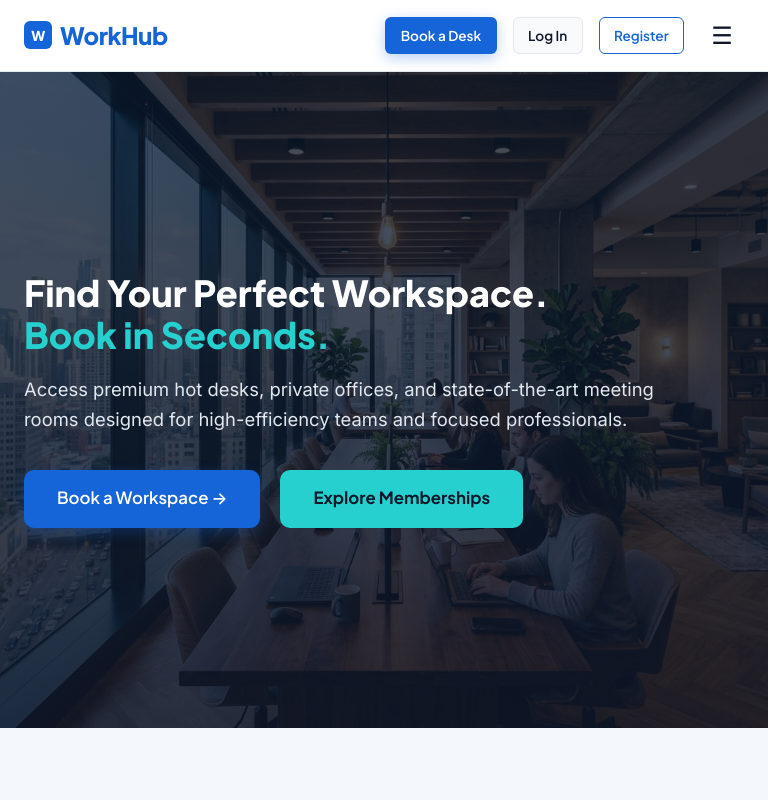
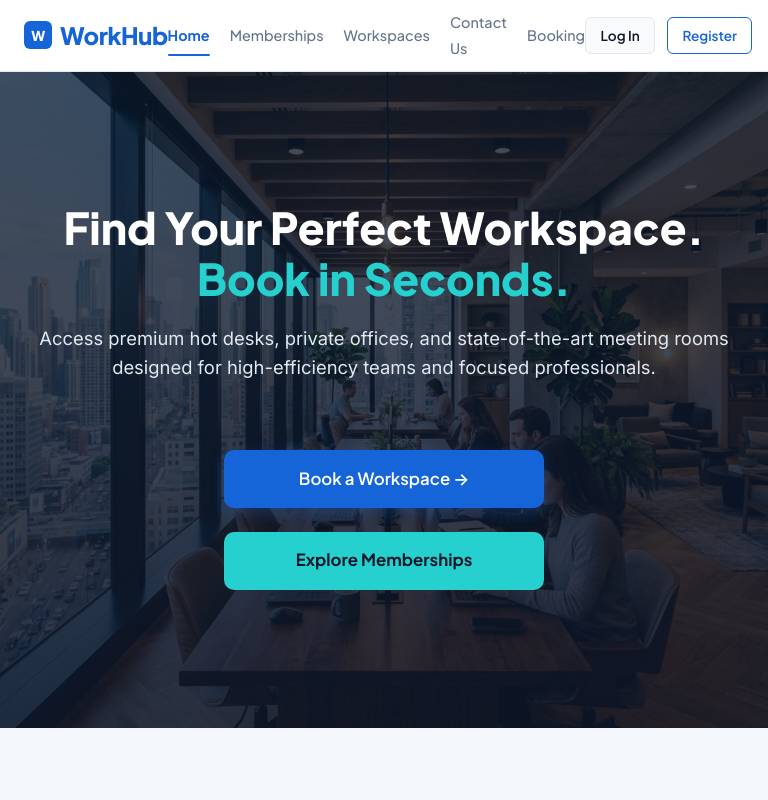
Before and after one commit to vhema8472/VisionX, a plain HTML site: page index.html in a window 768 px wide. Shown: the top 800 px of the page. Drawn offline with Linux system fonts and the light colour scheme.

Commit message:
responsive header

```diff
--- a/css/global.css
+++ b/css/global.css
@@ -685,14 +685,61 @@ input:checked + .toggle-slider:before {
 }
 
 /* Responsive Media Queries */
-@media (max-width: 1024px) {
+
+/* Tablet & Mobile Views (< 1024px) */
+@media (max-width: 1023.98px) {
   .footer-container {
     grid-template-columns: 1fr 1fr;
     gap: 2.5rem;
   }
+
+  /* Hide "Book a Desk" button ONLY on Tablet & Mobile views (< 1024px) */
+  .header-actions > .btn-primary,
+  .header-actions > a[href="workspace.html"].btn-primary,
+  .header-actions > a[href*="workspace"].btn {
+    display: none !important;
+  }
 }
 
-@media (max-width: 768px) {
+/* Tablet View Specifics (768px – 1023px) */
+@media (min-width: 768px) and (max-width: 1023.98px) {
+  .site-header {
+    height: var(--header-height);
+  }
+
+  .header-container {
+    padding: 0 1.5rem;
+  }
+
+  .nav-menu {
+    display: flex !important;
+    position: static;
+    flex-direction: row;
+    padding: 0;
+    gap: 1.25rem;
+    box-shadow: none;
+    border-bottom: none;
+    background: transparent;
+    max-height: none;
+  }
+
+  .nav-link {
+    font-size: 0.9rem;
+  }
+
+  .mobile-toggle {
+    display: none !important;
+  }
+
+  .header-actions {
+    display: flex;
+    align-items: center;
+    gap: 0.75rem;
+  }
+}
+
+/* Mobile View Specifics (< 768px) */
+@media (max-width: 767.98px) {
   .site-header {
     height: auto;
     min-height: var(--header-height);
@@ -721,7 +768,7 @@ input:checked + .toggle-slider:before {
   }
 
   .mobile-toggle {
-    display: flex;
+    display: flex !important;
     align-items: center;
     justify-content: center;
     min-width: 44px;
@@ -749,7 +796,7 @@ input:checked + .toggle-slider:before {
   }
 
   .btn {
-    padding: 0.65rem 1rem;
+    padding: 0.5rem 0.85rem;
     font-size: 0.85rem;
   }
 
@@ -759,8 +806,12 @@ input:checked + .toggle-slider:before {
 }
 
 @media (max-width: 360px) {
-  .header-actions .btn-outline,
-  .header-actions .btn-secondary {
-    display: none;
+  .header-actions {
+    gap: 0.35rem;
+  }
+
+  .btn-sm {
+    padding: 0.4rem 0.65rem;
+    font-size: 0.8rem;
   }
 }
--- a/css/home.css
+++ b/css/home.css
@@ -343,15 +343,68 @@
 }
 
 /* Responsive */
-@media (max-width: 1024px) {
-  .hero-title { font-size: 2.75rem; }
+@media (max-width: 1023.98px) {
+  .hero-section {
+    padding: 4rem 1.5rem;
+    text-align: center;
+  }
+
+  .hero-container {
+    display: flex;
+    justify-content: center;
+  }
+
+  .hero-content {
+    max-width: 700px;
+    text-align: center;
+    display: flex;
+    flex-direction: column;
+    align-items: center;
+  }
+
+  .hero-title {
+    font-size: 2.75rem;
+  }
+
+  /* Explore Membership button on its own separate row below hero content */
+  .hero-actions {
+    display: flex;
+    flex-direction: column;
+    align-items: center;
+    width: 100%;
+    gap: 1rem;
+    margin-top: 2rem;
+  }
+
+  .hero-actions .btn {
+    width: 100%;
+    max-width: 320px;
+    justify-content: center;
+    text-align: center;
+  }
+
+  .hero-actions .btn-teal-light,
+  .hero-actions a[href*="membership"] {
+    margin-top: 0.5rem;
+    margin-bottom: 0.5rem;
+    display: inline-flex;
+    justify-content: center;
+    align-items: center;
+    width: 100%;
+    max-width: 320px;
+  }
+
   .features-grid { grid-template-columns: repeat(2, 1fr); }
   .workspace-grid { grid-template-columns: repeat(2, 1fr); }
   .promo-card { grid-template-columns: 1fr; padding: 2.5rem; }
 }
 
-@media (max-width: 768px) {
-  .hero-title { font-size: 2.25rem; }
+@media (max-width: 767.98px) {
+  .hero-section {
+    padding: 3rem 1rem;
+  }
+
+  .hero-title { font-size: 2.15rem; }
   .features-grid { grid-template-columns: 1fr; }
   .workspace-grid { grid-template-columns: 1fr; }
   .promo-features-grid { grid-template-columns: 1fr; }
```
